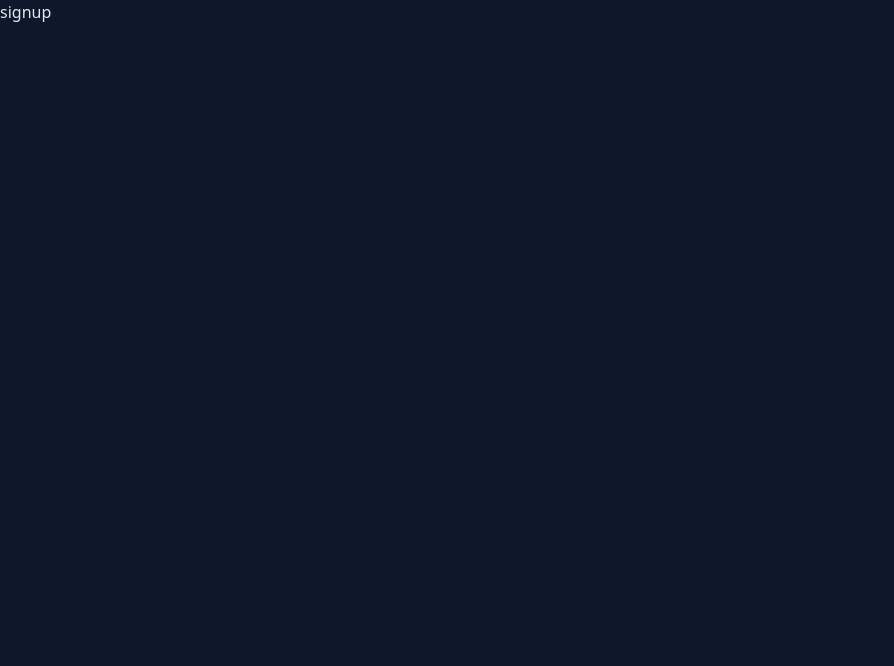
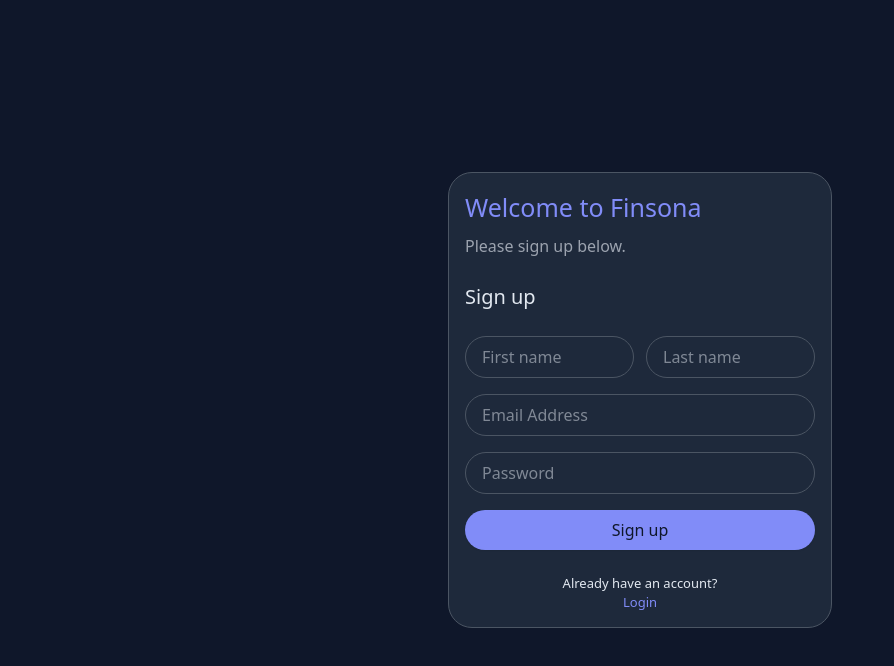
Before and after one commit to TinBukovina/finsona, a Next.js app: page /en/signup in a window 1280 px wide. Shown: the top 666 px of the page, without its empty margins (0-894 px from the left). Built offline with nearby package versions, Linux system fonts and the light colour scheme.

Commit message:
signup pages UI done, need to add functionalitites.

```diff
--- a/messages/en.json
+++ b/messages/en.json
@@ -3,20 +3,38 @@
     "title": "Title",
     "description": "Description"
   },
-  "LoginPage": {
+  "login_page": {
     "title": "Welcome to Finsona",
-    "description": "Please log in or sign up below.",
+    "description": "Please log in below.",
     "email_login_btn": "Continue with Email",
-    "normal_login_section_title": "Log in",
+    "login_sub_title": "Log in",
     "forgot_password": "Forgot Password?",
-    "normal_login_btn": "Log in",
+    "login_btn": "Log in",
+    "email_input": "Email Address",
+    "password_input": "Password",
     "dont_have_account": "Don't have an account?",
-    "switch_signup_btn": "Sign up",
-    "switch_login_btn": "Log in",
-    "email_input_text": "Email Address",
-    "password_input_text": "Password",
-    "send_passcode": "Send passcode",
-    "enter_passcode": "Enter passcode",
-    "no_passcode_btn": "Did not receive passcode?"
+    "signup_link": "Sign up"
+  },
+  "email_login_page": {
+    "title": "Welcome to Finsona",
+    "description": "Enter email for passcode.",
+    "email_input": "Email Address",
+    "send_passcode_btn": "Send passcode",
+    "enter_passcode_title": "Enter passcode",
+    "no_passcode_link": "Did not receive passcode?"
+  },
+  "signup_page": {
+    "title": "Welcome to Finsona",
+    "description": "Please sign up below.",
+    "signup_sub_title": "Sign up",
+    "first_name_input": "First name",
+    "last_name_input": "Last name",
+    "email_input": "Email Address",
+    "password_input": "Password",
+    "signup_btn": "Sign up",
+    "already_have_an_account": "Already have an account?",
+    "login_link": "Login",
+    "confirm_email_sub_title": "Confirm your email address",
+    "confirm_email_description": "An activation link has been sent to your email."
   }
 }
--- a/src/2_Pages/email_login_page/email_login.tsx
+++ b/src/2_Pages/email_login_page/email_login.tsx
@@ -16,12 +16,13 @@
 } from "@scn_components/input-otp";
 
 export default function EmailLoginPage() {
-  const t = useTranslations("LoginPage");
+  const t = useTranslations("email_login_page");
 
   const router = useRouter();
 
   const [step, setStep] = useState<"one" | "two">("one");
 
+  // Step Two return UI
   if (step === "two") {
     return (
       <div className="w-100% h-dvh flex items-center justify-center overflow-hidden">
@@ -53,7 +54,7 @@
 
             {/*_TITLE*/}
             <div className="text-center text-h5 xs:text-left">
-              {t("enter_passcode")}
+              {t("enter_passcode_title")}
             </div>
           </div>
 
@@ -75,13 +76,14 @@
 
             {/*_LOGIN BUTTON_*/}
             <Button variant={"link"} className="mx-auto">
-              {t("no_passcode_btn")}
+              {t("no_passcode_link")}
             </Button>
           </div>
         </div>
       </div>
     );
   } else {
+    // Step one return UI
     return (
       <div className="w-100% h-dvh flex items-center justify-center overflow-hidden">
         {/*_LOG IN CARD_*/}
@@ -120,13 +122,13 @@
             </div>
           </div>
 
-          <LoginInput placeholder={t("email_input_text")} />
+          <LoginInput placeholder={t("email_input")} />
 
           {/*_LOGIN BUTTON_*/}
           <Button
             onClick={() => setStep((prev) => (prev === "one" ? "two" : "one"))}
           >
-            {t("send_passcode")}
+            {t("send_passcode_btn")}
           </Button>
         </div>
       </div>
--- a/src/2_Pages/login_page/login.tsx
+++ b/src/2_Pages/login_page/login.tsx
@@ -9,7 +9,7 @@
 import { Button } from "@scn_components/button";
 
 export default function LoginPage() {
-  const t = useTranslations("LoginPage");
+  const t = useTranslations("login_page");
 
   const stackedEmailSvgInfoRef = useRef(stacked_email_r_400());
 
@@ -50,11 +50,11 @@
         {/*_NORMAL LOGIN SECTION_*/}
         <div className="flex flex-col gap-4 text-card-foreground">
           {/*_TITLE_*/}
-          <div className="text-h6">{t("normal_login_btn")}</div>
+          <div className="text-h6">{t("login_sub_title")}</div>
           {/*_INPUTS AND FORGOT PASSWORD LINK_*/}
           <div className="flex flex-col gap-2">
-            <LoginInput placeholder={t("email_input_text")} />
-            <LoginInput placeholder={t("password_input_text")} />
+            <LoginInput placeholder={t("email_input")} />
+            <LoginInput placeholder={t("password_input")} />
             <Link
               href={"/forgot-password"}
               className="w-fit text-sm text-primary hover:underline focus:outline-none focus:underline"
@@ -63,7 +63,7 @@
             </Link>
           </div>
           {/*_LOGIN BUTTON_*/}
-          <Button>{t("normal_login_btn")}</Button>
+          <Button>{t("login_btn")}</Button>
         </div>
 
         {/*_DON'T HAVE AN ACCOUNT TEXT_*/}
@@ -73,7 +73,7 @@
             href={"/signup"}
             className="w-fit text-primary hover:underline focus:outline-none focus:underline"
           >
-            {t("switch_signup_btn")}
+            {t("signup_link")}
           </Link>
         </div>
       </div>
--- a/src/2_Pages/signup.tsx
+++ b/src/2_Pages/signup.tsx
@@ -1,5 +1,110 @@
-import React from "react";
+"use client";
+
+import { useTranslations } from "next-intl";
+import React, { useRef, useState } from "react";
+import { Link, useRouter } from "i18n/navigation";
+
+import LoginInput from "./login_page/LoginInput";
+import { Button } from "@scn_components/button";
+import { IconTemplate } from "6_shared";
+import { stacked_email_r_400 } from "@scn/svgPaths";
 
 export default function SignupPage() {
-  return <div>signup</div>;
+  const t = useTranslations("signup_page");
+
+  const [isConformationStarted, setIsConformationStarted] = useState(false);
+
+  const emailSvgRef = useRef(stacked_email_r_400());
+
+  // Checking if confirmation email was sent to display right UI
+  if (isConformationStarted) {
+    return (
+      <div className="w-100% h-dvh flex items-center justify-center overflow-hidden">
+        {/*_LOG IN CARD_*/}
+        <div
+          className={
+            "h-dvh " +
+            "xs:h-fit xs:border xs:border-solid xs:border-border xs:rounded-card xs:min-w-min xs:max-w-sm " +
+            "flex flex-col justify-center gap-6 w-full bg-card p-4 fill-card-foreground"
+          }
+        >
+          {/*_TITLE_*/}
+          <div className=" text-h5 text-primary">{t("title")}</div>
+
+          {/*_DECORATION ICON_*/}
+          <div className="mx-auto fill-primary">
+            <IconTemplate
+              path={emailSvgRef.current.path}
+              viewBox={emailSvgRef.current.viewBox}
+              width="3rem"
+              height="3rem"
+            />
+          </div>
+
+          {/*_INFO SECTION_*/}
+          <div className="flex flex-col gap-2 text-card-foreground">
+            <p className="">{t("confirm_email_sub_title")}</p>
+            <p className="text-sm text-muted-foreground">
+              {t("confirm_email_description")}
+            </p>
+          </div>
+
+          <Button onClick={() => setIsConformationStarted((prev) => !prev)}>
+            OK
+          </Button>
+        </div>
+      </div>
+    );
+  }
+
+  return (
+    <div className="w-100% h-dvh flex items-center justify-center overflow-hidden">
+      {/*_LOG IN CARD_*/}
+      <div
+        className={
+          "h-dvh " +
+          "xs:h-fit xs:border xs:border-solid xs:border-border xs:rounded-card xs:min-w-min xs:max-w-sm " +
+          "flex flex-col justify-center gap-6 w-full bg-card p-4"
+        }
+      >
+        {/*_TITLE AND DESCRIPTION_*/}
+        <div className="flex flex-col gap-2">
+          <div className=" text-h5 text-primary">{t("title")}</div>
+          <div className="text-normal text-muted-foreground">
+            {t("description")}
+          </div>
+        </div>
+
+        {/*SIGNUP SECTION_*/}
+        <div className="flex flex-col gap-4 text-card-foreground">
+          {/*_TITLE_*/}
+          <div className="text-h6">{t("signup_sub_title")}</div>
+          {/*_INPUTS AND FORGOT PASSWORD LINK_*/}
+          <div className="flex flex-col gap-2">
+            <div className="flex gap-3">
+              <LoginInput placeholder={t("first_name_input")} />
+              <LoginInput placeholder={t("last_name_input")} />
+            </div>
+            <LoginInput placeholder={t("email_input")} />
+            <LoginInput placeholder={t("password_input")} />
+          </div>
+          {/*_LOGIN BUTTON_*/}
+          <Button onClick={() => setIsConformationStarted((prev) => !prev)}>
+            {t("signup_btn")}
+          </Button>
+        </div>
+
+        {/*_ALREADY HAVE AN ACCOUNT_*/}
+        <div className="flex flex-col gap-0 items-center text-sm text-center">
+          <p>{t("already_have_an_account")}</p>
+          <Link
+            href={"/login"}
+            className="w-fit text-primary hover:underline focus:outline-none focus:underline"
+          >
+            {t("login_link")}
+          </Link>
+        </div>
+      </div>
+    </div>
+  );
 }
```
